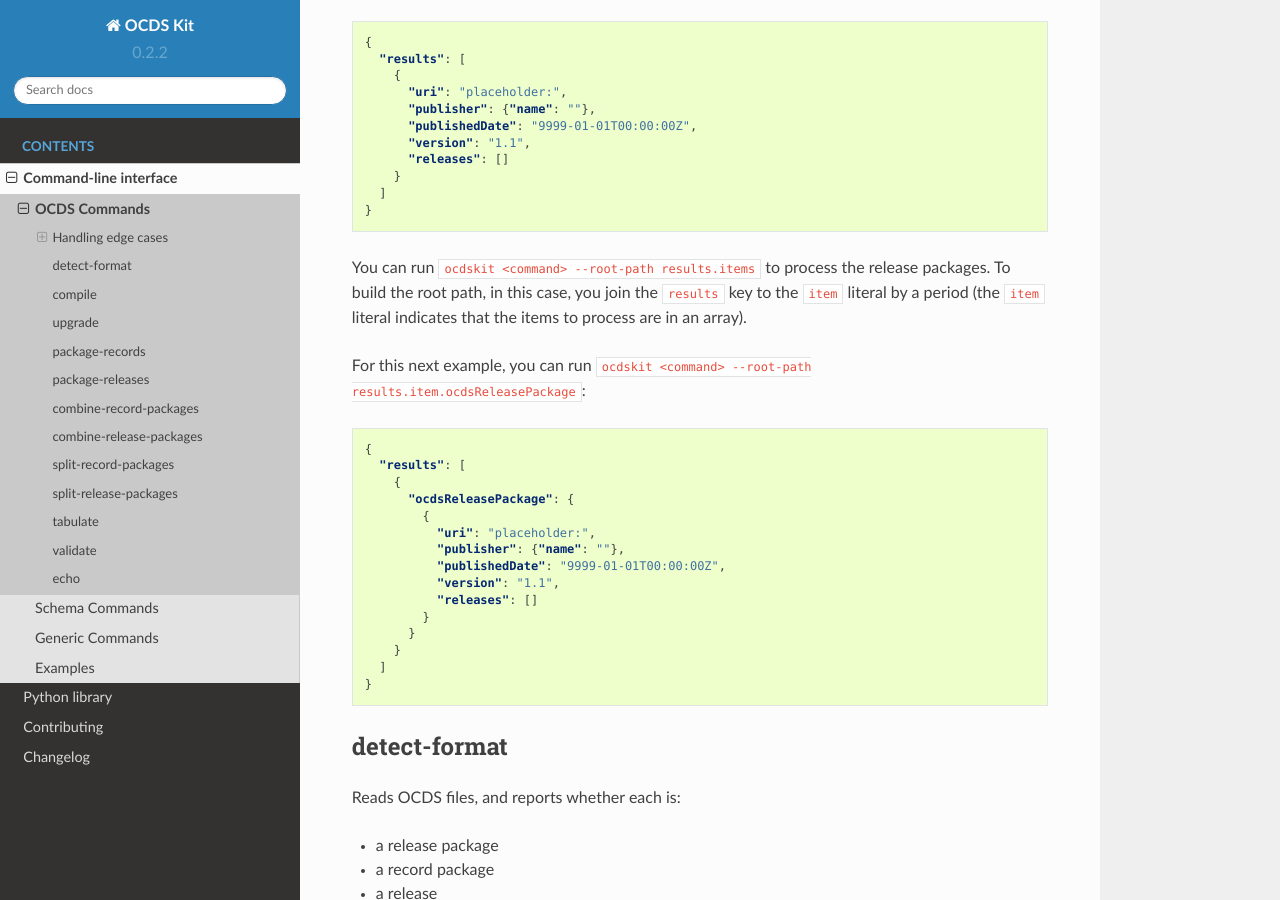
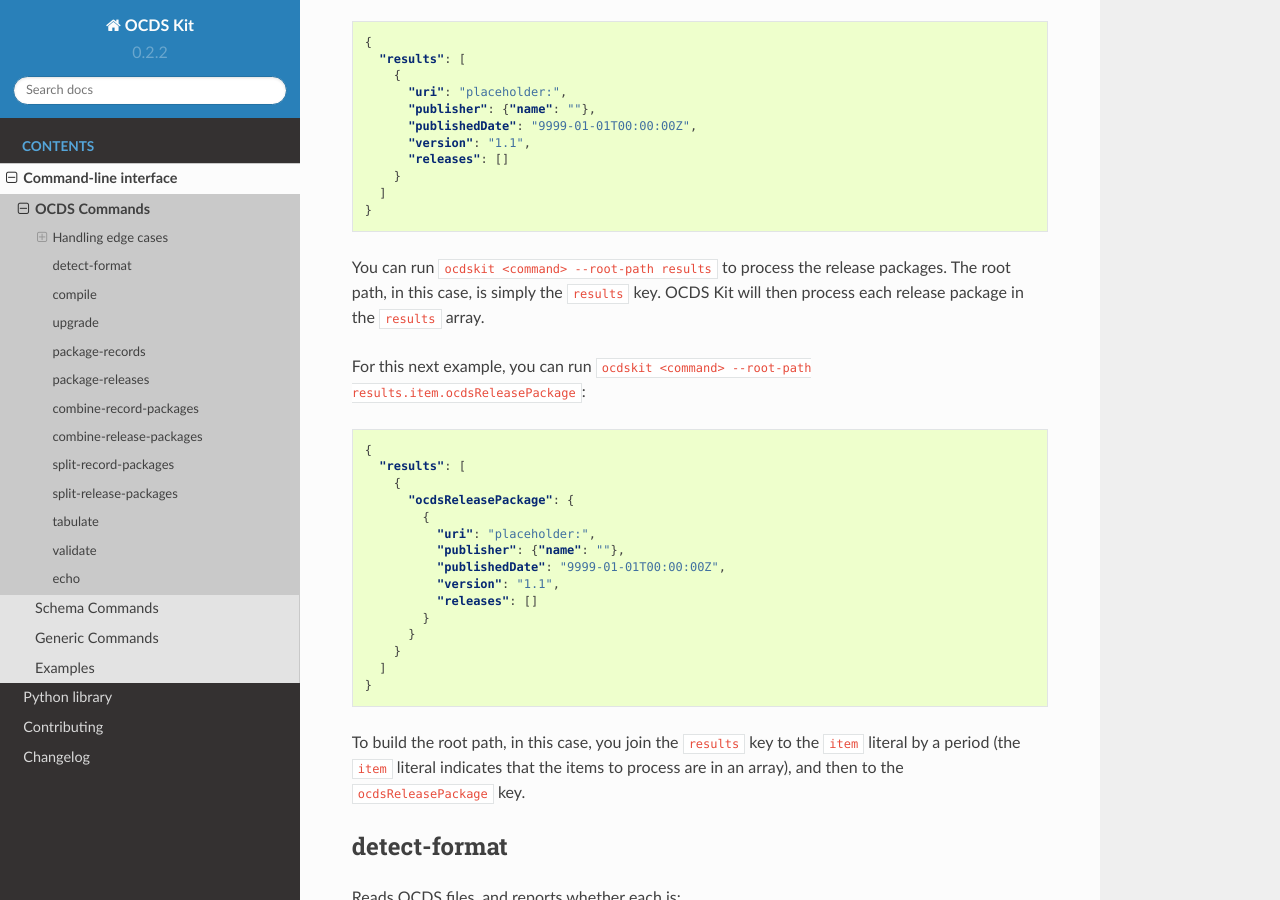
Before and after one commit to open-contracting/ocdskit, a Sphinx documentation site: the page built from docs/cli/ocds.rst, in a window 1280 px wide and 900 px high, scrolled down 685 px. Built offline with Sphinx 7.4.7 and the Read the Docs theme 2.0.0, drawn with Linux system fonts in a browser that asks for light colours; some of the changed lines change nothing that is shown; some of the changed text lies outside the part shown.

Commit message:
Fix some typos in the documentation, and simplify the examples for --root-path

```diff
--- a/docs/cli/ocds.rst
+++ b/docs/cli/ocds.rst
@@ -37,7 +37,7 @@
      ]
    }
 
-You can run ``ocdskit <command> --root-path results.items`` to process the release packages. To build the root path, in this case, you join the ``results`` key to the ``item`` literal by a period (the ``item`` literal indicates that the items to process are in an array).
+You can run ``ocdskit <command> --root-path results`` to process the release packages. The root path, in this case, is simply the ``results`` key. OCDS Kit will then process each release package in the ``results`` array.
 
 For this next example, you can run ``ocdskit <command> --root-path results.item.ocdsReleasePackage``:
 
@@ -58,6 +58,8 @@
        }
      ]
    }
+
+To build the root path, in this case, you join the ``results`` key to the ``item`` literal by a period (the ``item`` literal indicates that the items to process are in an array), and then to the ``ocdsReleasePackage`` key.
 
 detect-format
 -------------
@@ -119,7 +121,7 @@
 
 For the Python API, see :doc:`../api/upgrade`.
 
-If a *release* package is too large, you can upgrade its individual releases using ``--root-path releases.item``.
+If a *release* package is too large, you can upgrade its individual releases using ``--root-path releases``.
 
 .. _package-records:
 
@@ -145,7 +147,7 @@
 
 To convert record packages to a record package, you can use the ``--root-path`` option::
 
-    cat tests/fixtures/realdata/record-package* | ocdskit package-records --root-path records.item.records
+    cat tests/fixtures/realdata/record-package* | ocdskit package-records --root-path records
 
 If ``--uri`` and ``--published-date`` are not set, the output package will be invalid. Use ``--fake`` to set placeholder values.
 
@@ -322,11 +324,11 @@
 
 -  Split a large record package into smaller packages of 100 records each::
 
-      cat large-record-package.json | ocdskit echo --root-path records.item | ocdskit package-records --size 100
+      cat large-record-package.json | ocdskit echo --root-path records | ocdskit package-records --size 100
 
 -  Split a large release package into smaller packages of 1,000 releases each::
 
-      cat large-release-package.json | ocdskit echo --root-path releases.item | ocdskit package-releases --size 1000
+      cat large-release-package.json | ocdskit echo --root-path releases | ocdskit package-releases --size 1000
 
 Note that the package metadata from the large package won't be retained in the smaller packages; you can use the optional arguments of the :ref:`package-records` and :ref:`package-releases` commands to set the package metadata.
 
```
